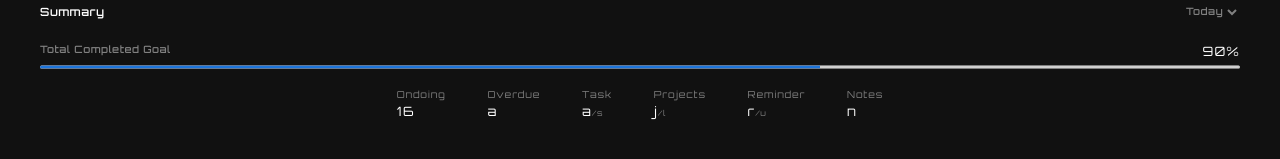
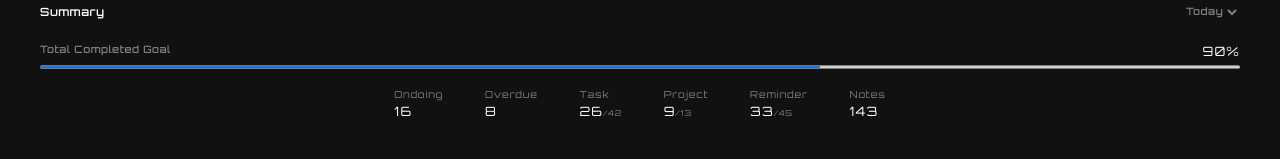
Before and after one commit to Koke-beep/Todo, a React (Create React App) app in the folder frontend/: page / in a window 1280 px wide. Shown: the part 193-352 px from the top of the page. Built offline with nearby package versions, Linux system fonts and the light colour scheme.

Commit message:
Refactor SummaryList component done (do it right)

```diff
--- a/frontend/src/Components/Summary/SummaryList/SummaryList.jsx
+++ b/frontend/src/Components/Summary/SummaryList/SummaryList.jsx
@@ -1,4 +1,3 @@
-/* eslint-disable no-debugger */
 /* eslint-disable no-console */
 /* eslint-disable react/prop-types */
 import React, { useEffect } from 'react';
@@ -8,61 +7,38 @@ import { connect } from 'react-redux';
 import loadTodo from '../../../Redux/Actions/ActionCreator';
 
 function SummaryList({ data: { taskStatus }, actions }) {
-  debugger;
-  console.log('Status', taskStatus);
-
   useEffect(() => {
-    debugger;
     actions.loadTodo();
   }, []);
 
   return (
-
     <div id="summary__list">
       {taskStatus ? (
-        <>
-          <div className="summary__sectionBox">
-            <p className="summary__list-subtitle">Ondoing</p>
-            <span className="summary__list-done">{taskStatus?.ondoing}</span>
-          </div>
-          <div className="summary__sectionBox">
-            <p className="summary__list-subtitle">Overdue</p>
-            <span className="summary__list-done">a</span>
-          </div>
-          <div className="summary__sectionBox">
-            <p className="summary__list-subtitle">Task</p>
-            <span className="summary__list-done">a</span>
-            <span className="summary__list-total">
-              /s
-            </span>
-          </div>
-          <div className="summary__sectionBox">
-            <p className="summary__list-subtitle">Projects</p>
-            <span className="summary__list-done">j</span>
-            <span className="summary__list-total">
-              /l
-            </span>
-          </div>
-          <div className="summary__sectionBox">
-            <p className="summary__list-subtitle">Reminder</p>
-            <span className="summary__list-done">r</span>
-            <span className="summary__list-total">
-              /u
-            </span>
-          </div>
-          <div className="summary__sectionBox">
-            <p className="summary__list-subtitle">Notes</p>
-            <span className="summary__list-done">n</span>
-          </div>
-        </>
-      ) : (<div />)}
-
+        Object.entries(taskStatus).map((task) => {
+          if (typeof task[1] !== 'object') {
+            return (
+              <div key={task[0]} className="summary__sectionBox">
+                <p className="summary__list-subtitle">{task[0]}</p>
+                <span className="summary__list-done">{task[1]}</span>
+              </div>
+            );
+          }
+          return (
+            <div key={task[0]} className="summary__sectionBox">
+              <p className="summary__list-subtitle">{task[0]}</p>
+              <span className="summary__list-done">{task[1].done}</span>
+              <span className="summary__list-total">
+                /
+                {task[1].unfinished}
+              </span>
+            </div>
+          );
+        })) : (<></>)}
     </div>
   );
 }
 
 function mapStateToProps({ taskStatus }) {
-  debugger;
   return {
     data: taskStatus,
   };
--- a/frontend/src/Redux/Storage/InitialState.js
+++ b/frontend/src/Redux/Storage/InitialState.js
@@ -1,20 +1,20 @@
 const initialState = {
   taskStatus: {
-    ondoing: 16,
-    overdue: 8,
-    task: {
+    Ondoing: 16,
+    Overdue: 8,
+    Task: {
       done: 26,
       unfinished: 42,
     },
-    project: {
+    Project: {
       done: 9,
       unfinished: 13,
     },
-    reminder: {
+    Reminder: {
       done: 33,
       unfinished: 45,
     },
-    notes: 143,
+    Notes: 143,
   },
 };
 export default initialState;
```
